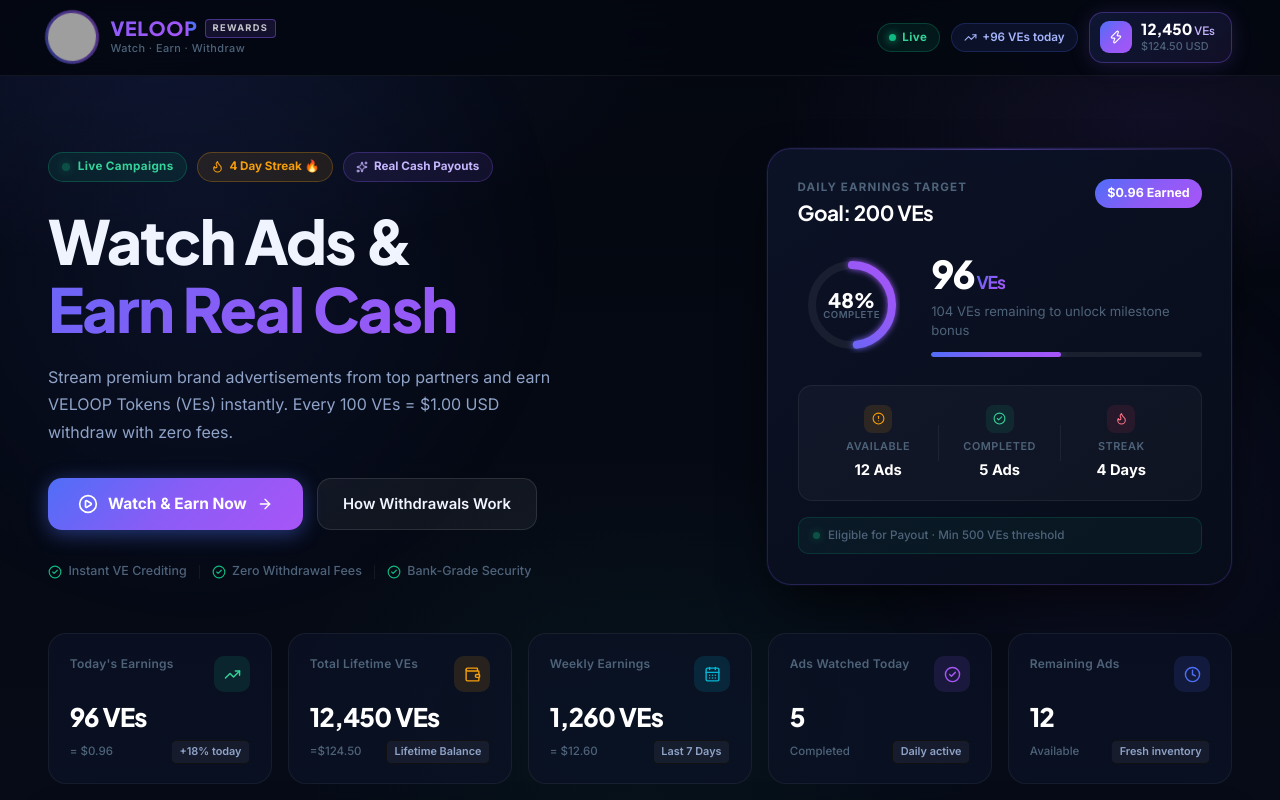
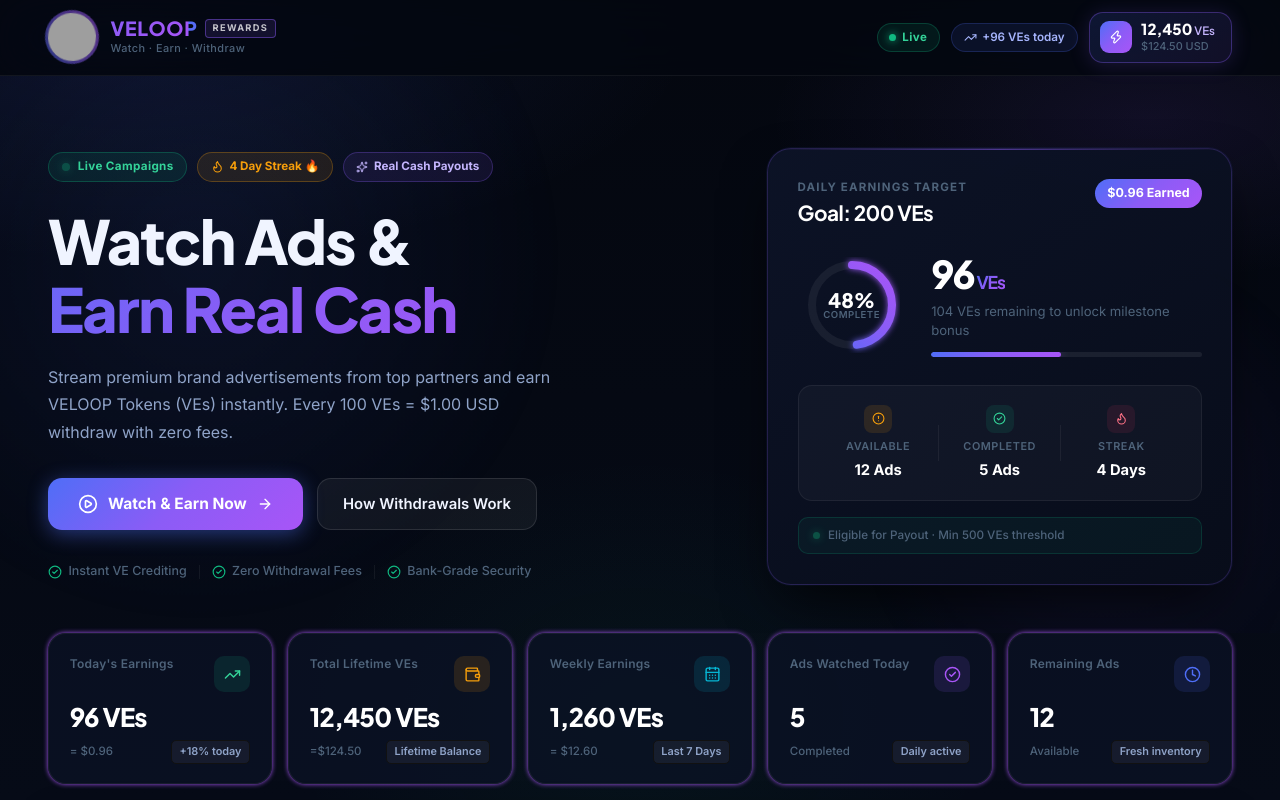
Before and after one commit to Karan-259/Veloop, a React (Vite) app: page / in a window 1280 px wide. Shown: the top 800 px of the page. Built offline with nearby package versions, Linux system fonts and the light colour scheme; grey boxes are pictures that could not be loaded.

Commit message:
Statsglow

```diff
--- a/src/components/StatsSection/StatsSection.module.css
+++ b/src/components/StatsSection/StatsSection.module.css
@@ -11,6 +11,7 @@
   position: relative;
   overflow: hidden;
   cursor: default;
+  box-shadow:0 0 5px #a855f7;
 }
 
 .statCard::before {
```
